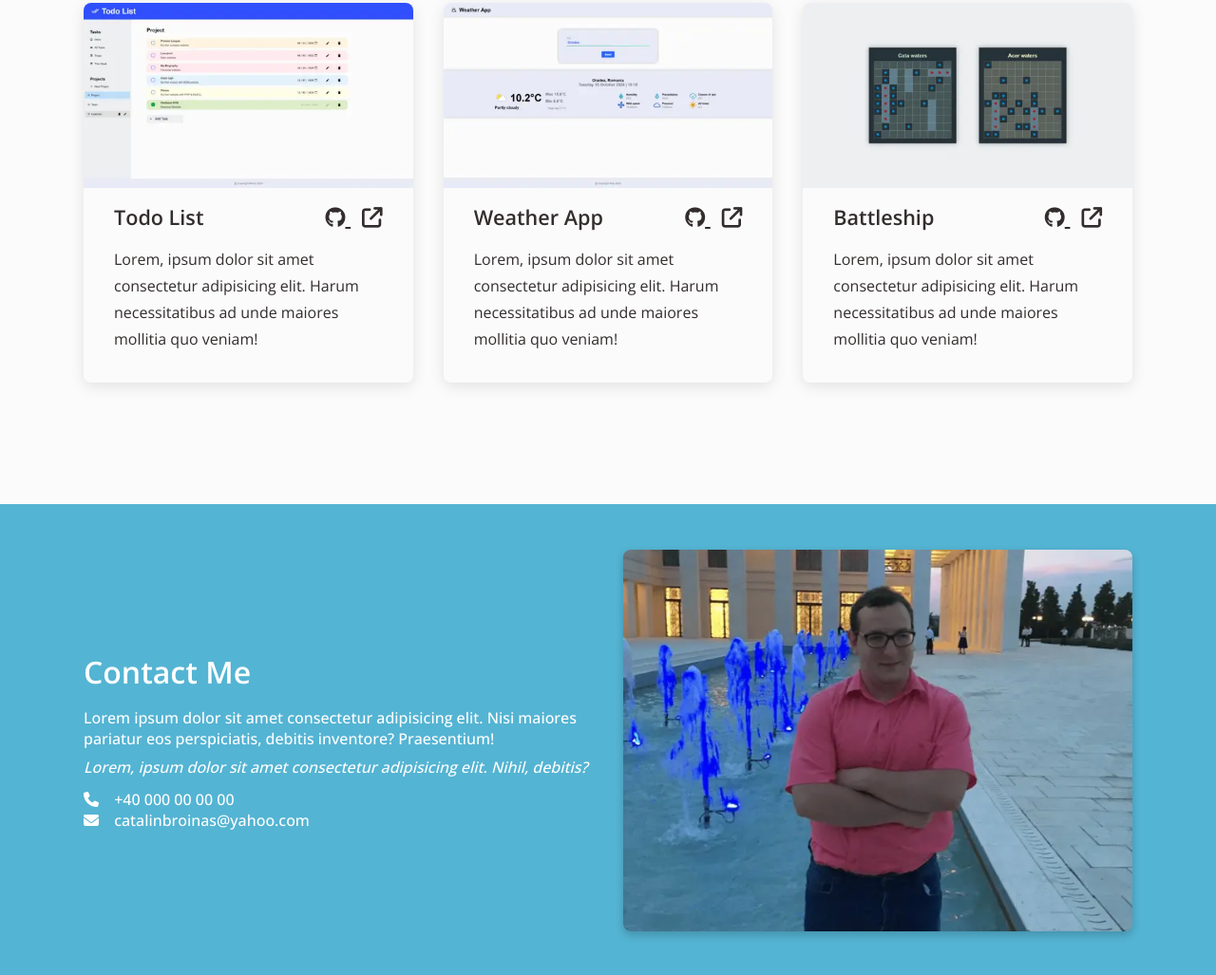
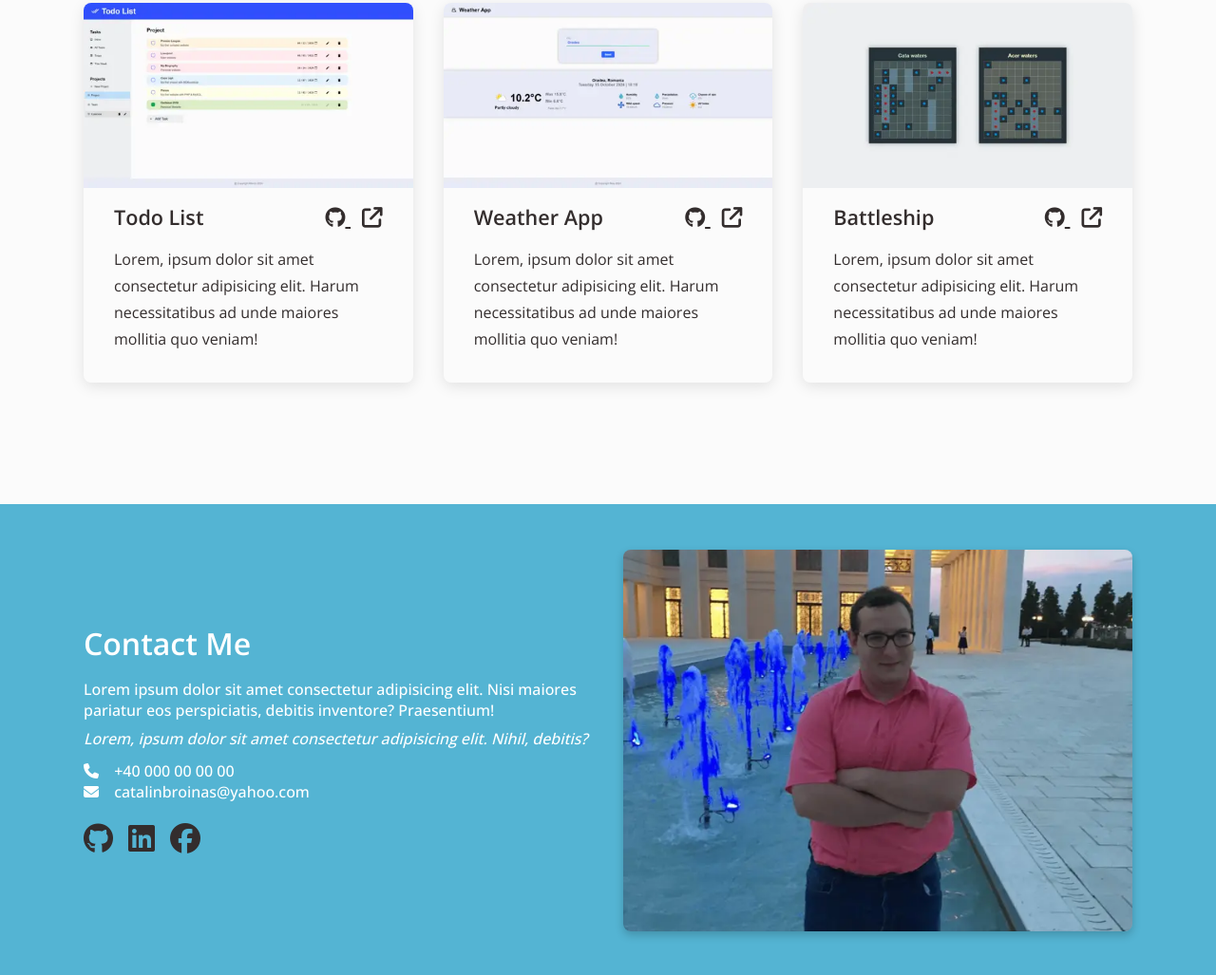
Before and after one commit to catalinbroinas/homepage, a website built with webpack: page src/template.html in a window 1280 px wide. Shown: the part 1146-2173 px from the top of the page at 95% size. Built offline with nearby package versions, Linux system fonts and the light colour scheme.

Commit message:
feat: add content in `Contact` section
- Add social media links

```diff
--- a/src/css/styles.css
+++ b/src/css/styles.css
@@ -271,6 +271,28 @@ ul {
   margin-right: 0.75rem;
 }
 
+.contact-text .contact-email {
+  margin-bottom: 1rem;
+}
+
+.contact-text .card-links {
+  font-size: 2rem;
+  display: flex;
+  justify-content: start;
+  align-items: center;
+  gap: 1rem;
+}
+
+.contact-text .card-link {
+  color: var(--main-color);
+  transition: color 0.3s ease-in-out;
+}
+
+.contact-text .card-link:hover,
+.contact-text .card-link:active {
+  color: var(--primary-color);
+}
+
 .contact-image img {
   box-shadow: 0px 4px 10px rgba(0, 0, 0, 0.2);
   border-radius: 8px;
--- a/src/template.html
+++ b/src/template.html
@@ -410,6 +410,40 @@
               <i class="fa-solid fa-envelope contact-icon"></i>
               <span class="text">catalinbroinas@yahoo.com</span>
             </div>
+
+            <!-- Card Links -->
+            <div class="card-links">
+              <a
+                href="#!"
+                target="_blank"
+                rel="noopener noreferrer"
+                class="card-link"
+                aria-label="Open gitHub profile in a new tab"
+              >
+                <i class="fa-brands fa-github card-icon"></i>
+              </a>
+
+              <a
+                href="#!"
+                target="_blank"
+                rel="noopener noreferrer"
+                class="card-link"
+                aria-label="Open gitHub profile in a new tab"
+              >
+                <i class="fa-brands fa-linkedin card-icon"></i>
+              </a>
+
+              <a
+                href="#!"
+                target="_blank"
+                rel="noopener noreferrer"
+                class="card-link"
+                aria-label="Open gitHub profile in a new tab"
+              >
+                <i class="fa-brands fa-facebook card-icon"></i>
+              </a>
+            </div>
+            <!-- Card Links -->
           </div>
           <!-- Text -->
 
```
